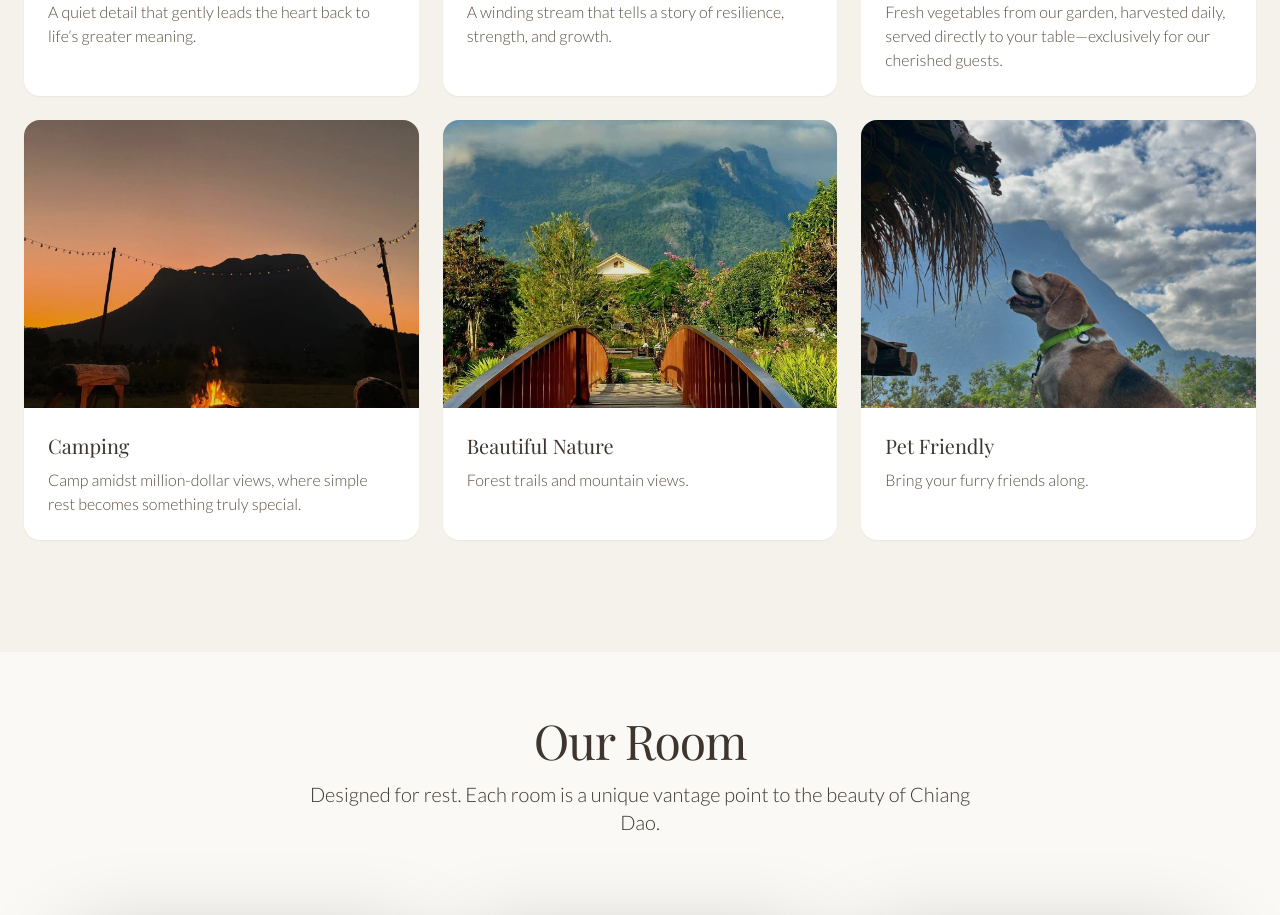
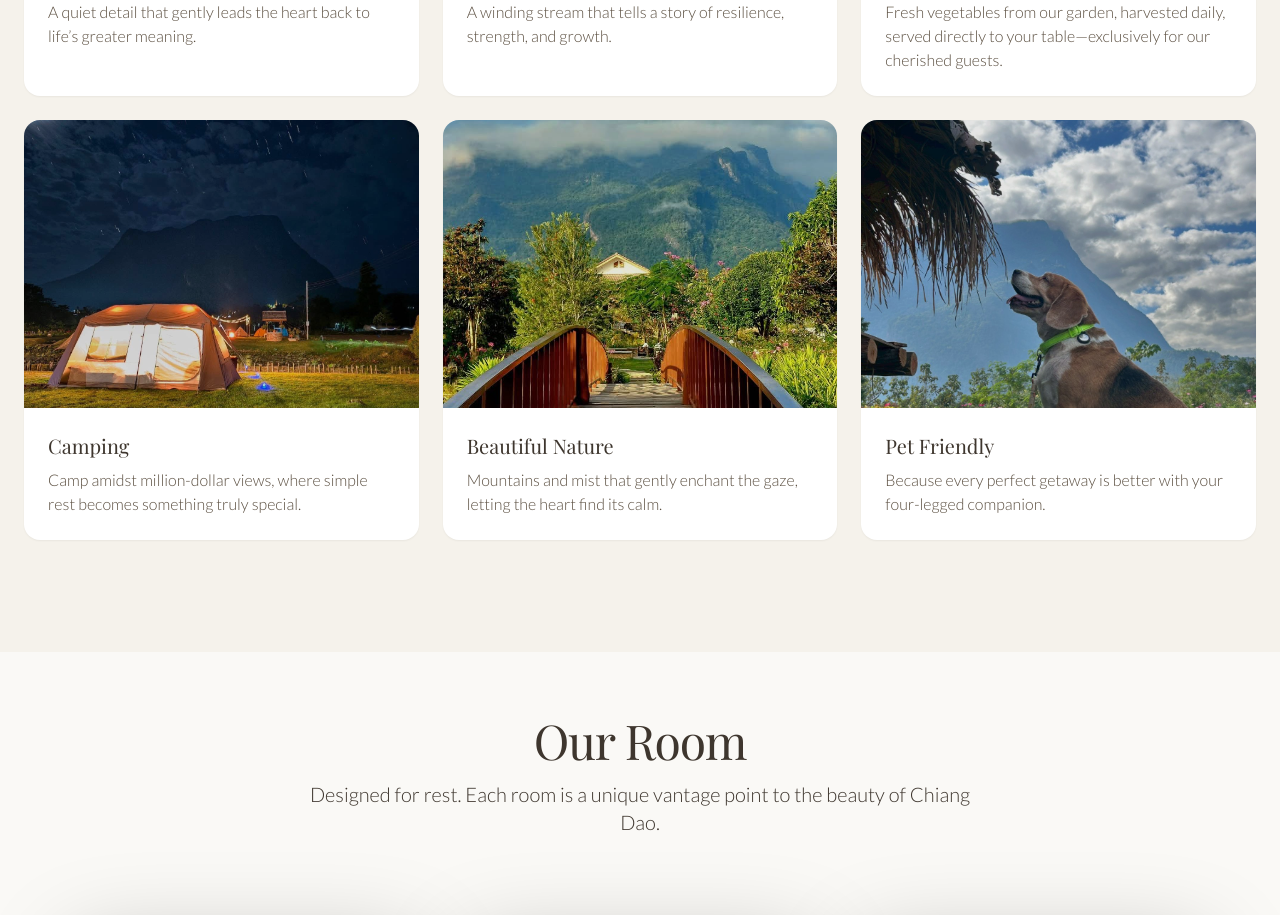
Before and after one commit to aidenmc0/heynowstay, a React (Vite) app: page / in a window 1280 px wide. Shown: the part 2020-2935 px from the top of the page. Built offline with nearby package versions, Linux system fonts and the light colour scheme; a web font is replaced by a local one.

Commit message:
Finish Highlights

```diff
--- a/src/data/content.js
+++ b/src/data/content.js
@@ -303,18 +303,18 @@ export const contentData = {
         id: 4,
         title: "Camping",
         desc: "Camp amidst million-dollar views, where simple rest becomes something truly special.",
-        img: "/assets/image/Highlight/image2.jpg",
+        img: "/assets/image/Highlight/image1.jpg",
       },
       {
         id: 5,
         title: "Beautiful Nature",
-        desc: "Forest trails and mountain views.",
+        desc: "Mountains and mist that gently enchant the gaze, letting the heart find its calm.",
         img: "/assets/image/Highlight/image3.jpg",
       },
       {
         id: 6,
         title: "Pet Friendly",
-        desc: "Bring your furry friends along.",
+        desc: "Because every perfect getaway is better with your four-legged companion.",
         img: "/assets/image/Highlight/image4.jpg",
       },
     ],
@@ -625,18 +625,18 @@ export const contentData = {
         id: 4,
         title: "ลานกางเต็นท์",
         desc: "กางเต็นท์ท่ามกลางวิวหลักล้าน พักผ่อนอย่างเรียบง่าย แต่พิเศษกว่าที่เคย",
-        img: "/assets/image/Highlight/image2.jpg",
+        img: "/assets/image/Highlight/image1.jpg",
       },
       {
         id: 5,
-        title: "Beautiful Nature",
-        desc: "Forest trails and mountain views.",
+        title: "ธรรมชาติแห่งดอยหลวง",
+        desc: "ขุนเขาและสายหมอกที่ร่ายมนตร์สะกดทุกการมองเห็น ให้หัวใจค่อย ๆ สงบนิ่งลง",
         img: "/assets/image/Highlight/image3.jpg",
       },
       {
         id: 6,
-        title: "Pet Friendly",
-        desc: "Bring your furry friends along.",
+        title: "สามารถนำสัตว์เลี้ยงเข้าพักได้",
+        desc: "เพราะความสุขของการพักผ่อน…สมบูรณ์แบบยิ่งขึ้น เมื่อมีเพื่อนสี่ขาอยู่เคียงข้าง",
         img: "/assets/image/Highlight/image4.jpg",
       },
     ],
@@ -945,18 +945,18 @@ export const contentData = {
         id: 4,
         title: "溪畔露营",
         desc: "在价值百万的美景中露营，让简单的休憩，变得格外难忘。",
-        img: "/assets/image/Highlight/image2.jpg",
+        img: "/assets/image/Highlight/image1.jpg",
       },
       {
         id: 5,
-        title: "Beautiful Nature",
-        desc: "Forest trails and mountain views.",
+        title: "美丽的自然",
+        desc: "群山与流雾轻轻施展魔法，迷住所有目光，让心渐渐归于宁静。",
         img: "/assets/image/Highlight/image3.jpg",
       },
       {
         id: 6,
-        title: "Pet Friendly",
-        desc: "Bring your furry friends along.",
+        title: "可携带宠物",
+        desc: "因为真正美好的假期，有毛孩子陪伴，才更加完整。",
         img: "/assets/image/Highlight/image4.jpg",
       },
     ],
```
